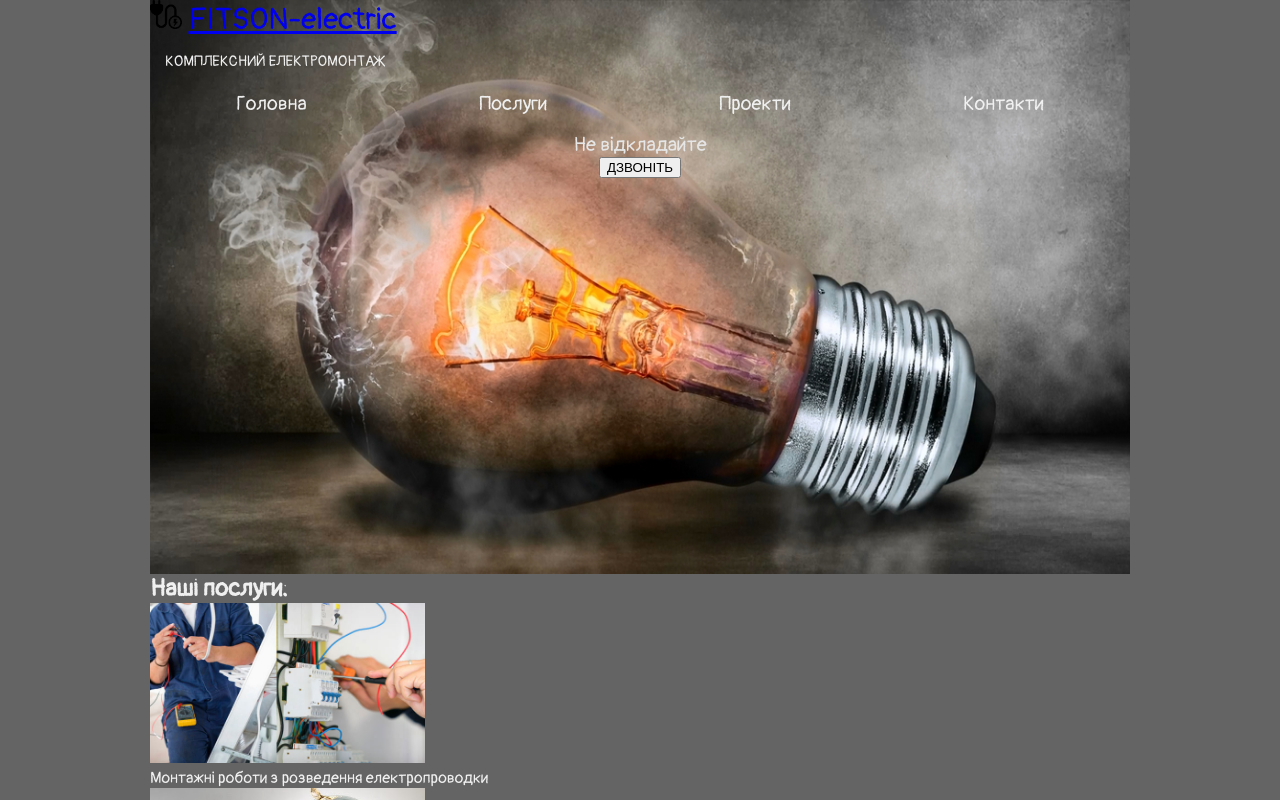
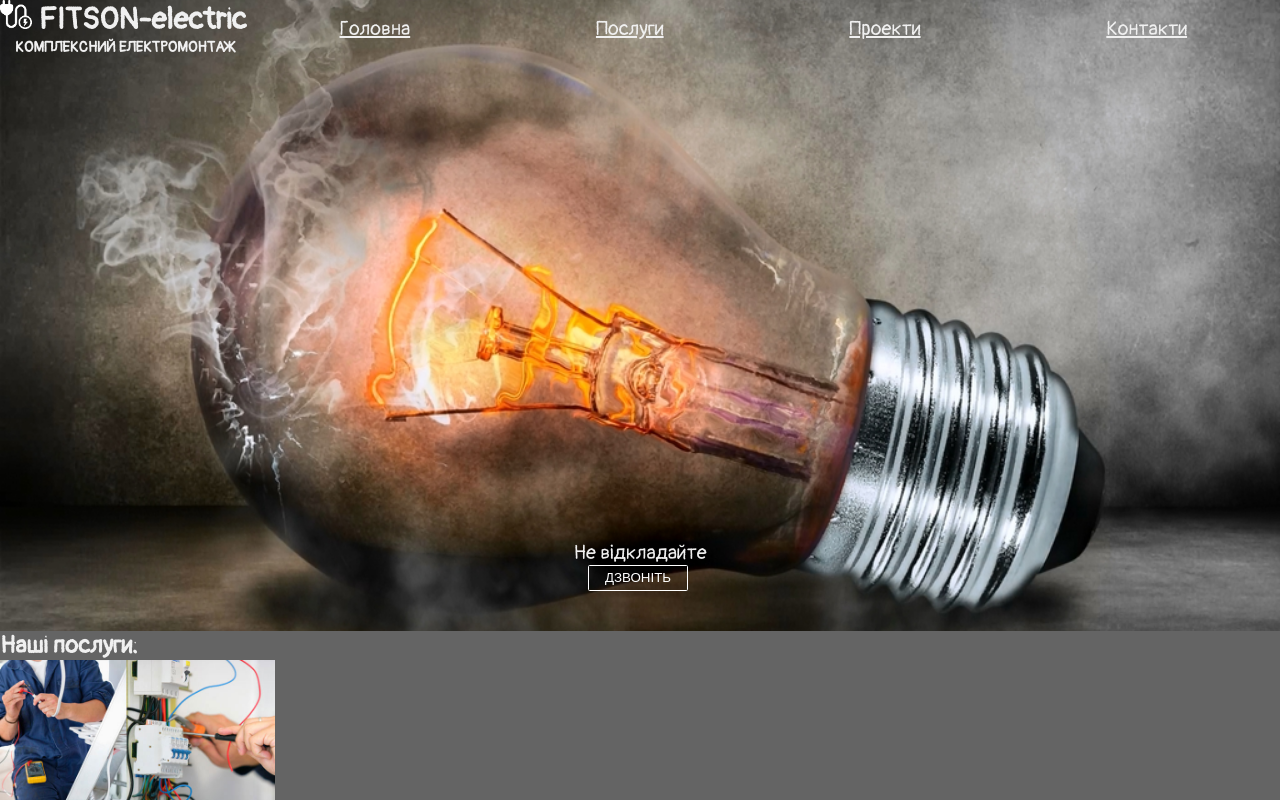
Before and after one commit to DmytroFitsa/fitson-electric-boostrap, a plain HTML site: page index.html in a window 1280 px wide. Shown: the top 800 px of the page. Drawn offline with Linux system fonts and the light colour scheme.

Commit message:
good-header

```diff
--- a/css/index.css
+++ b/css/index.css
@@ -2,37 +2,44 @@
 :root {
     font-family: 'Pangolin', cursive;
     --main-color: rgb(240, 240, 240);
-    --accent-color: rgb(230, 230, 230);
+
     color: var(--main-color);
     scroll-behavior: smooth;
     }
 body {
     background-color: rgba(100, 100, 100);
-    max-width: 980px;
     margin: auto;
 }
 h1, h2, h3, p{
     margin: 0;
     padding: 0;
 }
-header div {
+header nav div {
     font-size: 30px;
     text-align: left;
 }
-header div div span{
+header nav div span a {
+    text-decoration: none;
+    font-weight: bold;
+    color: var(--main-color);
+}
+header nav div p{
     font-size: 15px;
+    font-weight: bold;
     margin-left: 15px;
     text-decoration: none;
 }
 header nav .top-menu {
     display: flex;
+    list-style: none;
     justify-content: space-around;
-    list-style: none;
     padding: 0;
-}
+    /*margin-right: 20px;*/
+    /*justify-content: flex-end;*/
+    }
 header nav .top-menu li a {
     font-size: 20px;
-    text-decoration: none;
+    /*text-decoration: none;*/
     color: var(--main-color);
     padding: 5px;
     border: 1px solid transparent;
@@ -51,23 +58,49 @@ header nav .top-menu li a:hover {
 }
 header {
     background-image: url(../img/elec.jpg);
-     background-position: center;
+    background-position: center;
     background-size: cover;
     min-height: 574px;
 }
 header .banner {
     /*background-image: url(../img/elec.jpg);
     background-position: center;
-    background-size: cover;
-    min-height: 574px;*/
+    background-size: cover;*/
+    min-height: 574px;
     display: flex;
     align-items: center;
-    justify-content: center;
+    justify-content: flex-end;
     flex-direction: column;
 }
 header .banner .title {
     color: var(--accent-color);
     font-size: 20px;
+}
+.button {
+    display: inline-block;
+    padding: 0.35em 1.2em;
+    border: 0.1em solid #FFFFFF;
+    margin: 0 0.3em 0.3em 0;
+    border-radius: 0.12em;
+    box-sizing: border-box;
+    text-decoration: none;
+    font-weight: 300;
+    color: #FFFFFF;
+    text-align: center;
+    transition: all 0.3s;
+    background-color: transparent;
+    margin-bottom: 40px;
+}
+
+.button:hover {
+    color: #000000;
+    background-color: #FFFFFF;
+    cursor: pointer;
+}
+@media (min-width: 500px) {
+    header .banner {
+        background-position: top;
+    }
 }
 /*#icon {
     float: left;
--- a/index.html
+++ b/index.html
@@ -10,14 +10,22 @@
 </head>
 <body>
     <header>
-        <div id="main-logo">
+        <!--<div id="main-logo">
             <img id="icon" src="img/icons-fitson-electric.png" alt="Логотип" width="32">
             <span><a href="index.html">FITSON-electric</a></span>
             <div id="sub-logo">
                 <span>КОМПЛЕКСНИЙ ЕЛЕКТРОМОНТАЖ</span>
             </div>
-        </div>
+        </div>-->
         <nav>
+            <div id="main-logo">
+                <img id="icon" src="img/icons-fitson-electric-w.png" alt="Логотип" width="32">
+                <span><a href="index.html">FITSON-electric</a></span>
+                <!--<div id="sub-logo">
+                    <span>КОМПЛЕКСНИЙ ЕЛЕКТРОМОНТАЖ</span>
+                </div>-->
+                <p>КОМПЛЕКСНИЙ ЕЛЕКТРОМОНТАЖ</p>
+            </div>
             <ul class="top-menu">
                 <li><a href="#home">Головна</a></li>
                 <li><a href="#services">Послуги</a></li>
```
